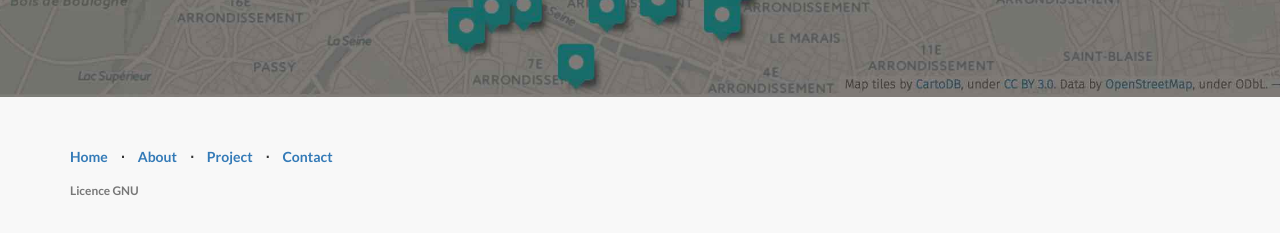
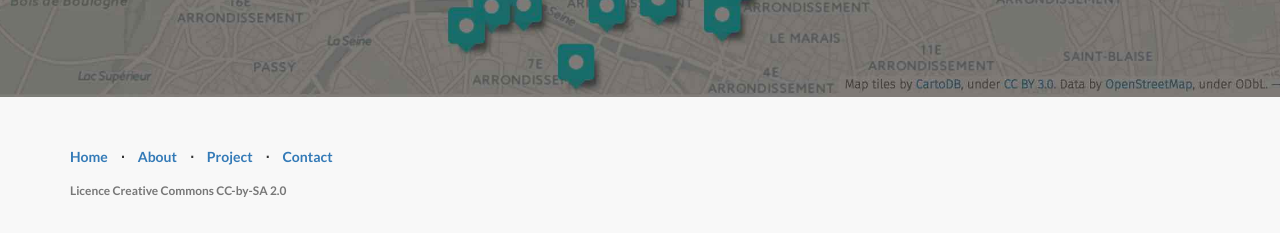
Before and after one commit to eric-pommereau/paris-fellow-oedb, a plain HTML site: page web-site/index.html in a window 1280 px wide. Shown: the part 2261-2494 px from the top of the page. Drawn offline with Linux system fonts and the light colour scheme.

Commit message:
imporving web-site

```diff
--- a/web-site/index.html
+++ b/web-site/index.html
@@ -220,7 +220,7 @@
                             <a href="#contact">Contact</a>
                         </li>
                     </ul>
-                    <p class="copyright text-muted small">Licence GNU</p>
+                    <p class="copyright text-muted small">Licence Creative Commons CC-by-SA 2.0</p>
                 </div>
             </div>
         </div>
```
